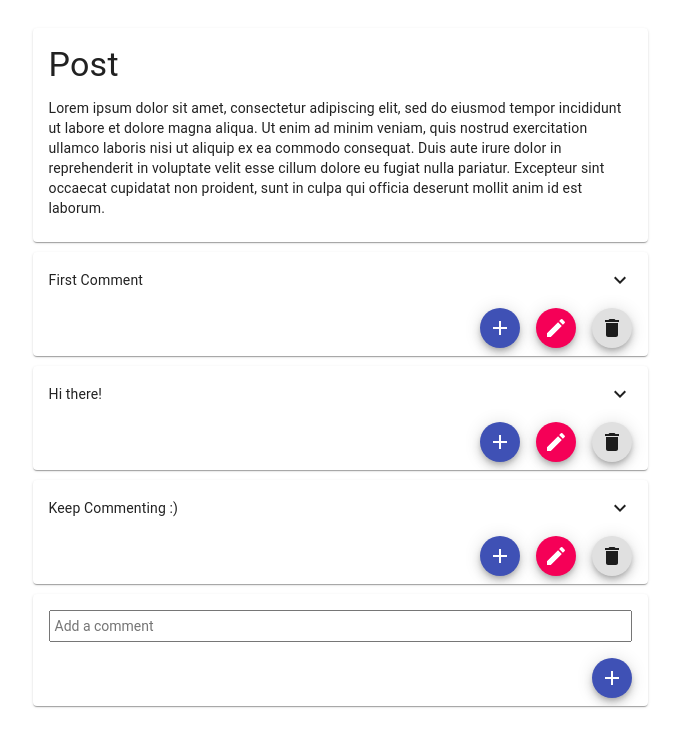
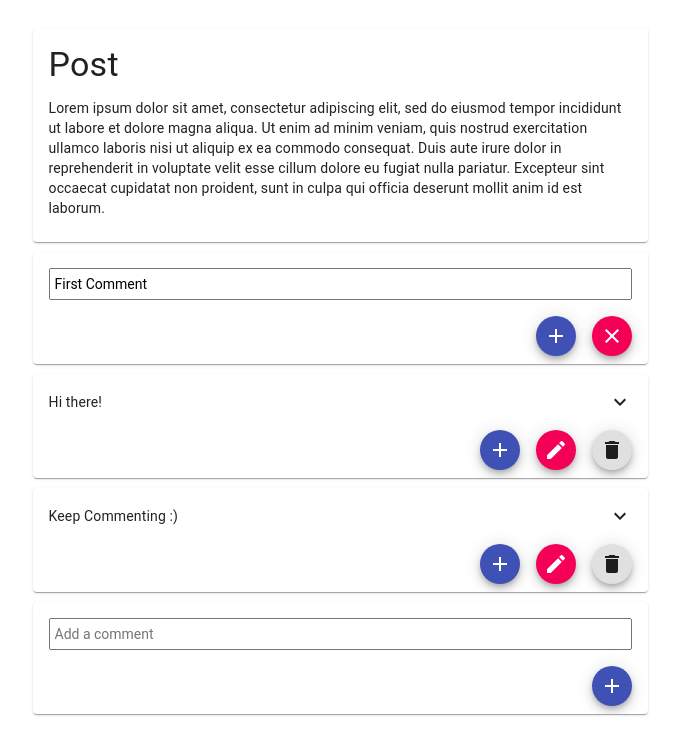
Before and after one commit to anna-kuzii/post, a React (Create React App) app: page / in a window 1280 px wide. Both pictures are taken after a click on the button 855 px from the left and 327 px from the top of the page. Shown: the top 754 px of the page, without its empty margins (300-980 px from the left). Built offline with nearby package versions, Linux system fonts and the light colour scheme.

Commit message:
add comments

```diff
--- a/src/components/Comment/AddComment/index.jsx
+++ b/src/components/Comment/AddComment/index.jsx
@@ -5,10 +5,11 @@ import Card from '@material-ui/core/Card';
 import TextareaAutosize from '@material-ui/core/TextareaAutosize';
 import Fab from '@material-ui/core/Fab';
 import { styles } from './style';
-import { addComment } from '../container/actions';
+import { addComment, editComment, editCommentMode } from '../container/actions';
 import connect from "react-redux/es/connect/connect";
+import CloseIcon from '@material-ui/icons/Close';
 import AddIcon from '@material-ui/icons/Add';
-import uuid from 'uuid/v4';
+import classNames from 'classnames';
 
 class AddComment extends Component {
   constructor(props) {
@@ -16,30 +17,41 @@ class AddComment extends Component {
 
     this.state = {
       comment: {
-        id: null,
-        text: ''
+        text: !this.props.isEdit ? '' : this.props.comment.text
       }
     };
   }
 
   onAddComment() {
-    this.props.addComment(this.state.comment);
-    this.setState({
-      comment: {text: ''}
-    });
+    if(!this.props.isEdit) {
+      this.props.addComment(this.state.comment);
+      this.setState({
+        comment: {text: ''}
+      });
+    } else {
+      this.props.editComment(this.props.comment.id, this.state.comment.text);
+    }
   };
 
   handleCommentChange(e) {
     this.setState({
       comment: {
-        id: uuid(),
         text: e.target.value,
       }
     });
   };
 
+  onCloseComment() {
+    this.setState({
+      comment: {
+        text: this.props.comment.text,
+      }
+    });
+    this.props.editCommentMode(this.props.comment.id, false);
+  }
+
   render() {
-    const { classes } = this.props;
+    const { classes, isEdit } = this.props;
 
     return (
       <Card className={classes.root}>
@@ -64,6 +76,15 @@ class AddComment extends Component {
           >
             <AddIcon />
           </Fab>
+          {isEdit && <Fab
+            color="secondary"
+            size="small"
+            aria-label="add"
+            className={classNames(classes.commentAdd, classes.lastBtn)}
+            onClick={() => this.onCloseComment()}
+          >
+            <CloseIcon />
+          </Fab>}
         </div>
       </Card>
     )
@@ -72,6 +93,8 @@ class AddComment extends Component {
 
 const mapDispatchToProps = {
   addComment,
+  editComment,
+  editCommentMode
 };
 
 export default connect(null, mapDispatchToProps)(withStyles(styles)(AddComment));
--- a/src/components/Comment/AddComment/style.js
+++ b/src/components/Comment/AddComment/style.js
@@ -23,5 +23,8 @@ export const styles = () => ({
   },
   commentAdd: {
     margin: '0 16px 8px'
+  },
+  lastBtn: {
+    margin: '0 16px 8px 0'
   }
 });
--- a/src/components/Comment/ShowComment/index.jsx
+++ b/src/components/Comment/ShowComment/index.jsx
@@ -11,21 +11,17 @@ import { styles } from './style';
 import connect from "react-redux/es/connect/connect";
 import Typography from "@material-ui/core/Typography";
 import classNames from 'classnames';
-import { deleteComment } from '../container/actions';
+import { deleteComment, editCommentMode } from '../container/actions';
+import AddComment from '../AddComment';
 
 class ShowComment extends Component {
-  constructor(props) {
-    super(props);
-
-    this.onEditComment = this.onEditComment.bind(this);
-  }
 
   onAddAnswer() {
     console.log('Answer!!!!!');
   };
 
-  onEditComment() {
-    console.log('EDIT!!!!!');
+  onEditCommentMode(id) {
+    this.props.editCommentMode(id, true);
   };
 
   onDeleteComment(id) {
@@ -37,12 +33,14 @@ class ShowComment extends Component {
 
     return (
       comments.map((item) => (
-          <Card className={classes.root} key={item.id}>
+          <div key={item.id}>
+            {!item.isEdit ?
+              <Card className={classes.root}>
                 <CardContent className={classes.commentWrapper}>
                   <Typography variant="body2" component="p" className={classes.showComment}>
                     {item.text}
                   </Typography>
-              <ExpandMoreIcon />
+                  <ExpandMoreIcon/>
                 </CardContent>
                 <div className={classes.commentBtns}>
                   <Fab
@@ -52,16 +50,16 @@ class ShowComment extends Component {
                     className={classes.btns}
                     onClick={this.onAddAnswer}
                   >
-                <AddIcon />
+                    <AddIcon/>
                   </Fab>
                   <Fab
                     color="secondary"
                     aria-label="edit"
                     size="small"
                     className={classes.btns}
-                onClick={this.onEditComment}
+                    onClick={() => this.onEditCommentMode(item.id)}
                   >
-                <EditIcon />
+                    <EditIcon/>
                   </Fab>
                   <Fab
                     size="small"
@@ -69,22 +67,26 @@ class ShowComment extends Component {
                     className={classNames(classes.btns, classes.lastBtn)}
                     onClick={() => this.onDeleteComment(item.id)}
                   >
-                <DeleteIcon />
+                    <DeleteIcon/>
                   </Fab>
                 </div>
-          </Card>
+              </Card> :
+              <AddComment isEdit={item.isEdit} comment={item} />
+            }
+          </div>
         )
       )
     )
   }
 }
 
-const mapStateToProps = (state) => ({
-  comments: state.comments.commentsText
+const mapStateToProps = ({ comments: { commentsText }}) => ({
+  comments: commentsText
 });
 
 const mapDispatchToProps = {
-  deleteComment
+  deleteComment,
+  editCommentMode,
 };
 
 export default connect(mapStateToProps, mapDispatchToProps)(withStyles(styles)(ShowComment));
--- a/src/components/Comment/container/actions.js
+++ b/src/components/Comment/container/actions.js
@@ -9,3 +9,15 @@ export const deleteComment = (id) => ({
   type: CONSTANTS.DELETE_COMMENT,
   id
 });
+
+export const editCommentMode = (id, mode) => ({
+  type: CONSTANTS.EDIT_COMMENT_MODE,
+  id,
+  mode
+});
+
+export const editComment = (id, commentText) => ({
+  type: CONSTANTS.EDIT_COMMENT,
+  id,
+  commentText
+});
--- a/src/components/Comment/container/constants.js
+++ b/src/components/Comment/container/constants.js
@@ -1,2 +1,4 @@
 export const ADD_COMMENT = 'ADD_COMMENT';
 export const DELETE_COMMENT = 'DELETE_COMMENT';
+export const EDIT_COMMENT = 'EDIT_COMMENT';
+export const EDIT_COMMENT_MODE = 'EDIT_COMMENT_MODE';
--- a/src/components/Comment/container/reducer.js
+++ b/src/components/Comment/container/reducer.js
@@ -1,4 +1,5 @@
 import * as CONSTANTS from './constants';
+import uuid from 'uuid/v4';
 import defaultComment from '../assets/comments';
 
 const initialState = {
@@ -10,13 +11,40 @@ export default function reducer(state = initialState, action = {}) {
     case CONSTANTS.ADD_COMMENT:
       return {
         ...state,
-        commentsText: [...state.commentsText, action.comment],
+        commentsText: [...state.commentsText, {...action.comment, id: uuid()}],
       };
     case CONSTANTS.DELETE_COMMENT:
       return {
         ...state,
         commentsText: state.commentsText.filter((item) => action.id !== item.id)
       };
+    case CONSTANTS.EDIT_COMMENT_MODE:
+      return {
+        ...state,
+        commentsText: state.commentsText.map((item) => {
+          if (item.id === action.id) {
+            return {
+              ...item,
+              isEdit: action.mode,
+            };
+          }
+          return item;
+        }),
+      };
+    case CONSTANTS.EDIT_COMMENT:
+      return {
+        ...state,
+        commentsText: state.commentsText.map((item) => {
+          if (item.id === action.id) {
+            return {
+              ...item,
+              text: action.commentText,
+              isEdit: false,
+            };
+          }
+          return item;
+        }),
+      };
     default:
       return state;
   }
```
Lines whose indentation alone changed are shown as unchanged.
